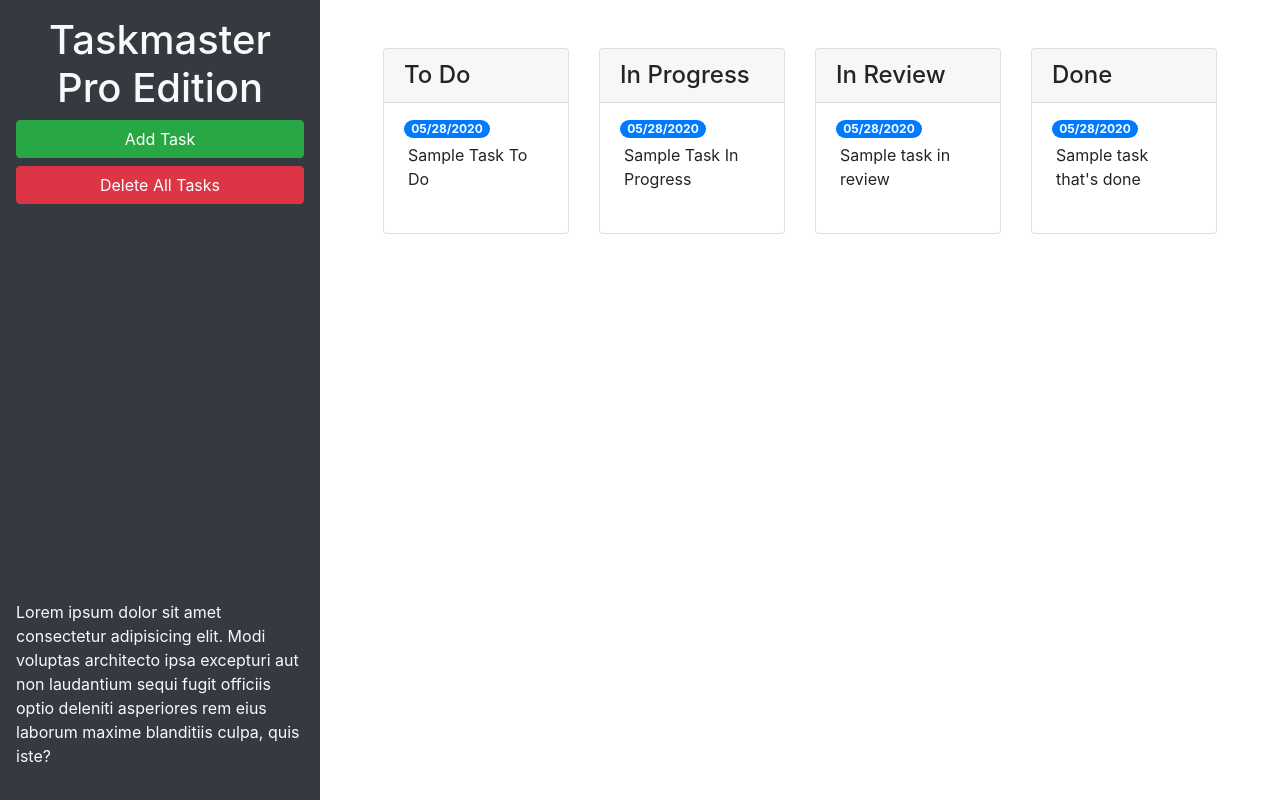
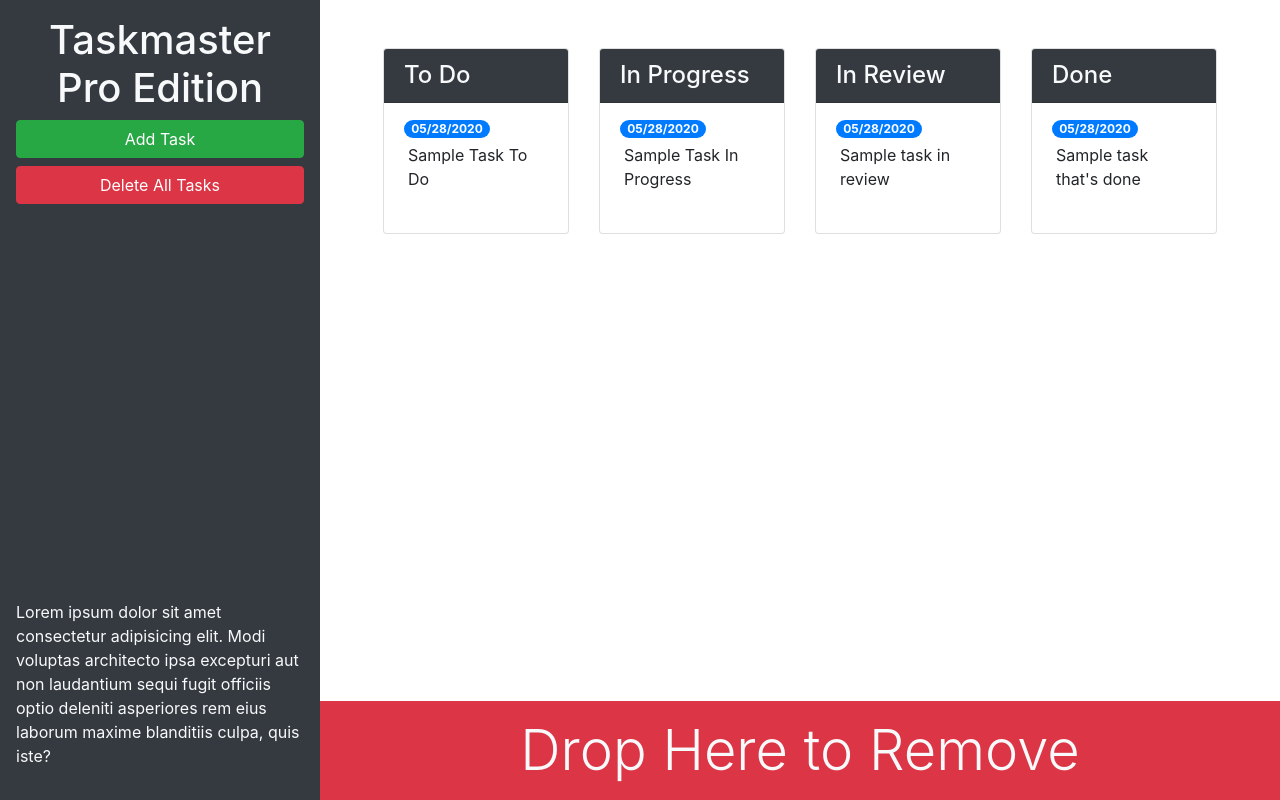
Before and after one commit to Falciform-mv/taskmaster-pro, a plain HTML site: page index.html in a window 1280 px wide. Drawn offline with nearby package versions, Linux system fonts and the light colour scheme.

Commit message:
styled task cards and added drop zone trash

```diff
--- a/index.html
+++ b/index.html
@@ -13,24 +13,24 @@
 <body>
 
   <div class="row min-vh-100 no-gutters">
-    <header class="col-12 col-lg-3 bg-dark text-light d-flex flex-column p-4 p-lg-3">
+    <header class="col-12 col-lg-3 bg-dark text-light sticky-top d-flex flex-column p-4 p-lg-3">
       <h1 class="text-center">Taskmaster Pro Edition</h1>
       <button id="create-task" class="btn btn-block btn-success" data-toggle="modal" data-target="#task-form-modal">Add
         Task</button>
       <button id="remove-tasks" class="btn btn-block btn-danger">Delete All Tasks</button>
-      <p class="mt-auto">Lorem ipsum dolor sit amet consectetur adipisicing elit. Modi voluptas architecto ipsa
+      <p class="mt-auto d-none d-lg-block">Lorem ipsum dolor sit amet consectetur adipisicing elit. Modi voluptas architecto ipsa
         excepturi aut non
         laudantium sequi fugit officiis optio deleniti asperiores rem eius laborum maxime blanditiis culpa, quis iste?
       </p>
     </header>
 
     <!-- TASKS CARDS Beginning -->
-    <main class="col-12 col-lg-9">
+    <main class="col-12 col-lg-9 d-flex flex-column">
       <div class="m-5 row justify-content-around">
         <!-- To Do column -->
         <div class="col-12 col-md-6 col-xl-3 mb-3">
           <div class="card">
-            <h4 class="card-header">To Do</h4>
+            <h4 class="card-header bg-dark text-light">To Do</h4>
             <ul id="list-toDo" class="list-group list-group-flush">
               <li class="list-group-item">
                 <span class="badge badge-primary badge-pill">05/28/2020</span>
@@ -42,7 +42,7 @@
         <!-- In progress column -->
         <div class="col-12 col-md-6 col-xl-3 mb-3">
           <div class="card">
-            <h4 class="card-header">In Progress</h4>
+            <h4 class="card-header bg-dark text-light">In Progress</h4>
             <ul id="list-inProgress" class="list-group list-group-flush">
               <li class="list-group-item">
                 <span class="badge badge-primary badge-pill">05/28/2020</span>
@@ -55,7 +55,7 @@
         <!-- In Review column start -->
         <div class="col-12 col-md-6 col-xl-3 mb-3">
           <div class="card">
-            <h4 class="card-header">In Review</h4>
+            <h4 class="card-header bg-dark text-light">In Review</h4>
             <ul id="list-inReview" class="list-group list-group-flush">
               <li class="list-group-item">
                 <span class="badge badge-primary badge-pill">05/28/2020</span>
@@ -68,7 +68,7 @@
         <!-- Done column start -->
         <div class="col-12 col-md-6 col-xl-3 mb-3">
           <div class="card">
-            <h4 class="card-header">Done</h4>
+            <h4 class="card-header bg-dark text-light">Done</h4>
             <ul id="list-done" class="list-group list-group-flush">
               <li class="list-group-item">
                 <span class="badge badge-primary badge-pill">05/28/2020</span>
@@ -79,6 +79,14 @@
         </div>
         <!-- Done end -->
 
+      </div>
+
+
+      <!-- Trash Drop Zone -->
+      <div id="trash" class="mt-auto">
+        <div class="w-100 bg-danger p-3 text-center text-light display-4">
+          Drop Here to Remove
+        </div>
       </div>
     </main>
   </div>
```
